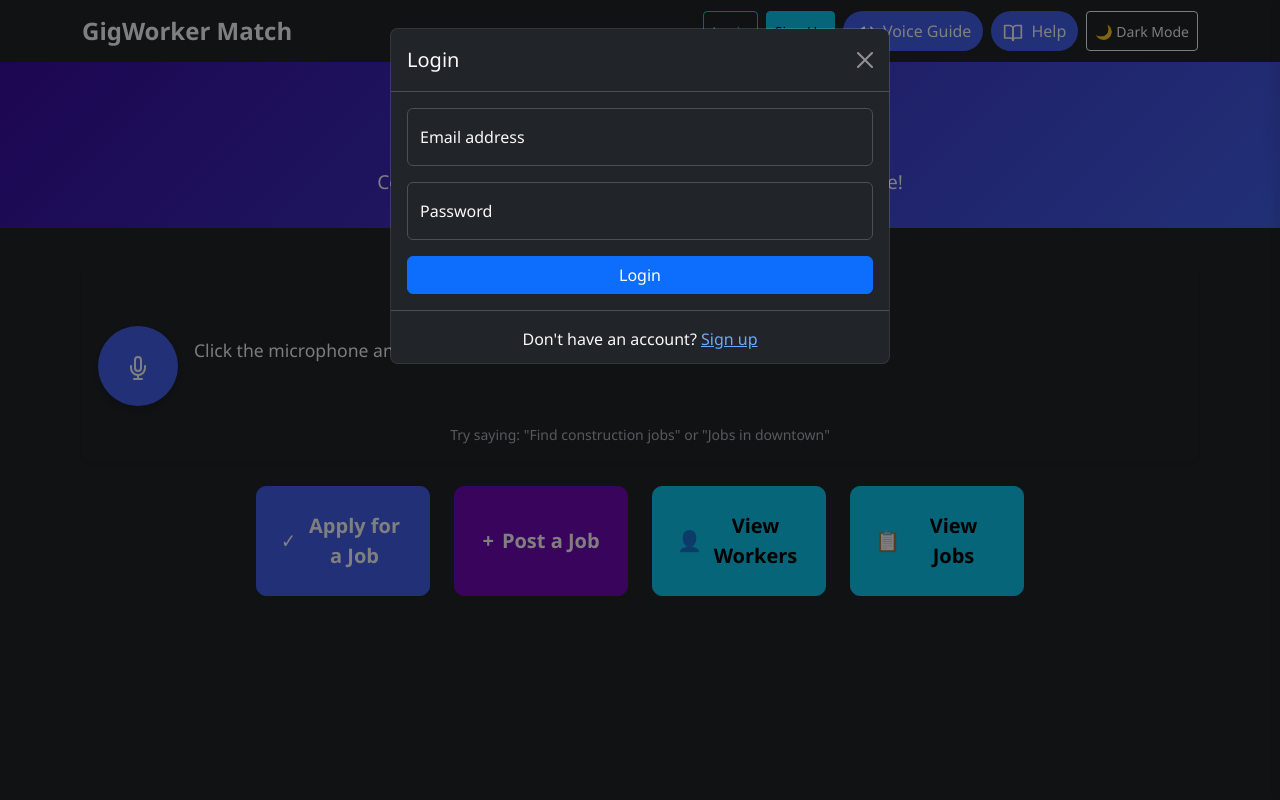
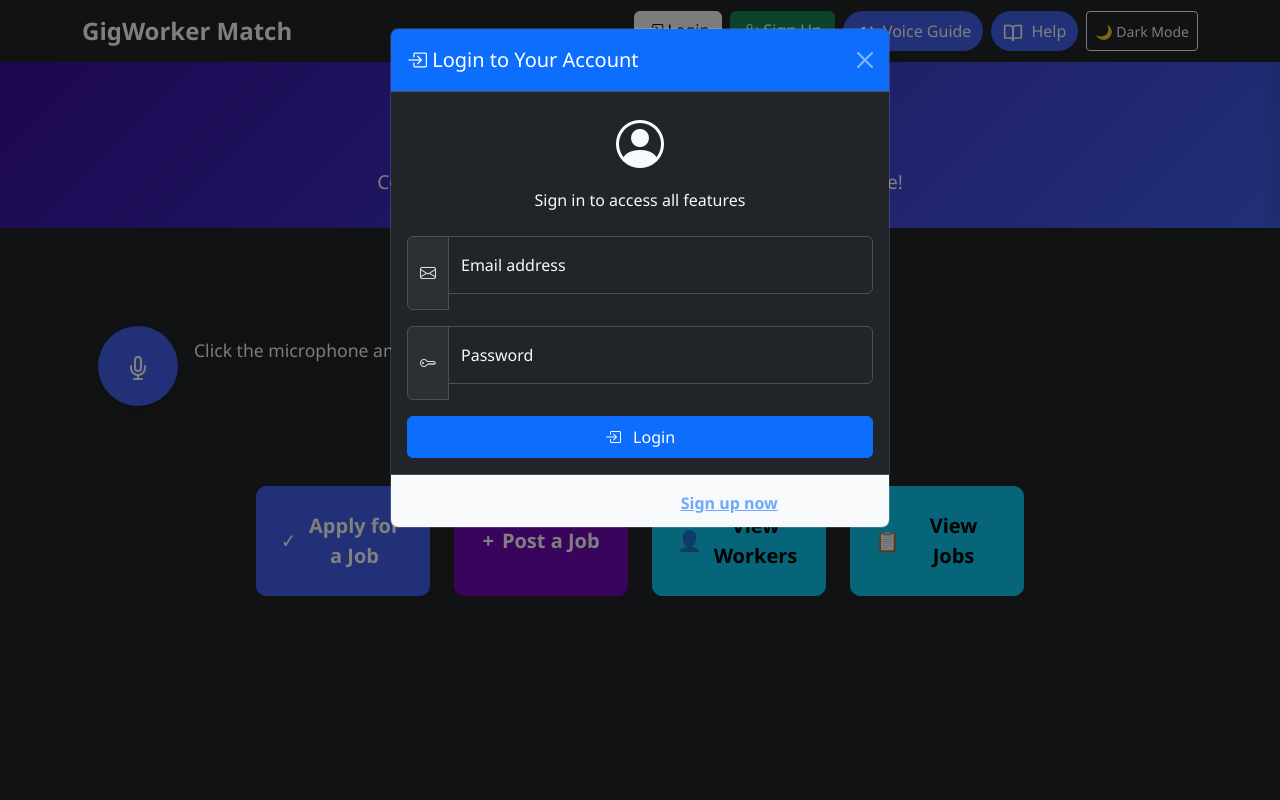
Before and after one commit to himanshugupta825/WorkerNetwork, a Flask app: page / in a window 1280 px wide, after a click on "Login". Run offline with Flask 3, Linux system fonts and the light colour scheme; some libraries are stand-ins or nearby versions.

Commit message:
Enhance user interface with updated profile info and improved login/logout
Updates the UI with Bootstrap icons, enhances profile display, and streamlines the logout process in `app.js` and `index.html`.

Replit-Commit-Author: Agent
Replit-Commit-Session-Id: 85d906ec-ce86-4370-859a-cc7093b12a30
Replit-Commit-Screenshot-Url: https://storage.googleapis.com/screenshot-production-us-central1/193cb362-c733-45a7-8c6d-dc06cdbf1a61/04948eca-eee7-4d37-b0f7-a02f4045ce11.jpg

```diff
--- a/templates/index.html
+++ b/templates/index.html
@@ -6,6 +6,8 @@
   <title>GigWorker Match</title>
   <!-- Bootstrap CSS with theme support -->
   <link href="https://cdn.jsdelivr.net/npm/bootstrap@5.3.0-alpha1/dist/css/bootstrap.min.css" rel="stylesheet">
+  <!-- Bootstrap Icons -->
+  <link rel="stylesheet" href="https://cdn.jsdelivr.net/npm/bootstrap-icons@1.10.3/font/bootstrap-icons.css">
   <!-- Custom CSS -->
   <link rel="stylesheet" href="{{ url_for('static', filename='styles.css') }}">
 </head>
@@ -17,20 +19,20 @@
       <div class="ms-auto d-flex gap-2">
         <!-- Auth buttons (shown when logged out) -->
         <div id="auth-buttons" class="d-flex gap-2">
-          <button id="login-btn" class="btn btn-outline-info btn-sm" data-bs-toggle="modal" data-bs-target="#loginModal">
-            Login
-          </button>
-          <button id="register-btn" class="btn btn-info btn-sm" data-bs-toggle="modal" data-bs-target="#registerModal">
-            Sign Up
-          </button>
+          <a id="login-btn" class="btn btn-light" data-bs-toggle="modal" data-bs-target="#loginModal">
+            <i class="bi bi-box-arrow-in-right"></i> Login
+          </a>
+          <a id="register-btn" class="btn btn-success" data-bs-toggle="modal" data-bs-target="#registerModal">
+            <i class="bi bi-person-plus"></i> Sign Up
+          </a>
         </div>
 
         <!-- User info (shown when logged in) -->
         <div id="user-info" class="d-none d-flex gap-2 align-items-center">
-          <span id="username-display" class="text-light me-2"></span>
+          <span id="username-display" class="text-light me-2 fw-bold"></span>
           <div class="dropdown">
-            <button class="btn btn-outline-light btn-sm dropdown-toggle" type="button" id="userDropdown" data-bs-toggle="dropdown" aria-expanded="false">
-              <span id="user-icon">👤</span>
+            <button class="btn btn-light dropdown-toggle" type="button" id="userDropdown" data-bs-toggle="dropdown" aria-expanded="false">
+              <i class="bi bi-person-circle"></i>
             </button>
             <ul class="dropdown-menu dropdown-menu-end" aria-labelledby="userDropdown">
               <li><a class="dropdown-item" id="profile-link" href="#">My Profile</a></li>
@@ -313,28 +315,40 @@
   <div class="modal fade" id="loginModal" tabindex="-1" aria-labelledby="loginModalLabel" aria-hidden="true">
     <div class="modal-dialog">
       <div class="modal-content">
-        <div class="modal-header">
-          <h5 class="modal-title" id="loginModalLabel">Login</h5>
-          <button type="button" class="btn-close" data-bs-dismiss="modal" aria-label="Close"></button>
+        <div class="modal-header bg-primary text-white">
+          <h5 class="modal-title" id="loginModalLabel"><i class="bi bi-box-arrow-in-right"></i> Login to Your Account</h5>
+          <button type="button" class="btn-close btn-close-white" data-bs-dismiss="modal" aria-label="Close"></button>
         </div>
         <div class="modal-body">
+          <div class="text-center mb-4">
+            <i class="bi bi-person-circle" style="font-size: 3rem;"></i>
+            <p class="mt-2">Sign in to access all features</p>
+          </div>
           <form id="login-form">
-            <div class="form-floating mb-3">
+            <div class="input-group mb-3">
+              <span class="input-group-text"><i class="bi bi-envelope"></i></span>
+              <div class="form-floating">
                 <input type="email" class="form-control" id="login-email" placeholder="name@example.com" required>
                 <label for="login-email">Email address</label>
               </div>
-            <div class="form-floating mb-3">
+            </div>
+            <div class="input-group mb-3">
+              <span class="input-group-text"><i class="bi bi-key"></i></span>
+              <div class="form-floating">
                 <input type="password" class="form-control" id="login-password" placeholder="Password" required>
                 <label for="login-password">Password</label>
               </div>
+            </div>
             <div class="alert alert-danger d-none" id="login-error"></div>
-            <button type="submit" class="btn btn-primary w-100">Login</button>
+            <button type="submit" class="btn btn-primary w-100 py-2">
+              <i class="bi bi-box-arrow-in-right me-2"></i> Login
+            </button>
           </form>
         </div>
-        <div class="modal-footer">
+        <div class="modal-footer bg-light">
           <p class="w-100 text-center mb-0">
             Don't have an account?
-            <a href="#" data-bs-toggle="modal" data-bs-target="#registerModal" data-bs-dismiss="modal">Sign up</a>
+            <a href="#" data-bs-toggle="modal" data-bs-target="#registerModal" data-bs-dismiss="modal" class="fw-bold">Sign up now</a>
           </p>
         </div>
       </div>
@@ -345,57 +359,79 @@
   <div class="modal fade" id="registerModal" tabindex="-1" aria-labelledby="registerModalLabel" aria-hidden="true">
     <div class="modal-dialog">
       <div class="modal-content">
-        <div class="modal-header">
-          <h5 class="modal-title" id="registerModalLabel">Create Account</h5>
-          <button type="button" class="btn-close" data-bs-dismiss="modal" aria-label="Close"></button>
+        <div class="modal-header bg-success text-white">
+          <h5 class="modal-title" id="registerModalLabel"><i class="bi bi-person-plus"></i> Create New Account</h5>
+          <button type="button" class="btn-close btn-close-white" data-bs-dismiss="modal" aria-label="Close"></button>
         </div>
         <div class="modal-body">
+          <div class="text-center mb-4">
+            <i class="bi bi-person-plus-fill" style="font-size: 3rem;"></i>
+            <p class="mt-2">Join GigWorker Match today</p>
+          </div>
           <form id="register-form">
-            <div class="form-floating mb-3">
+            <div class="input-group mb-3">
+              <span class="input-group-text"><i class="bi bi-person"></i></span>
+              <div class="form-floating">
                 <input type="text" class="form-control" id="register-username" placeholder="Username" required>
                 <label for="register-username">Username</label>
               </div>
-            <div class="form-floating mb-3">
+            </div>
+            <div class="input-group mb-3">
+              <span class="input-group-text"><i class="bi bi-envelope"></i></span>
+              <div class="form-floating">
                 <input type="email" class="form-control" id="register-email" placeholder="name@example.com" required>
                 <label for="register-email">Email address</label>
               </div>
-            <div class="form-floating mb-3">
+            </div>
+            <div class="input-group mb-3">
+              <span class="input-group-text"><i class="bi bi-lock"></i></span>
+              <div class="form-floating">
                 <input type="password" class="form-control" id="register-password" placeholder="Password" required>
                 <label for="register-password">Password</label>
               </div>
-            <div class="form-floating mb-3">
+            </div>
+            <div class="input-group mb-3">
+              <span class="input-group-text"><i class="bi bi-lock-fill"></i></span>
+              <div class="form-floating">
                 <input type="password" class="form-control" id="register-confirm-password" placeholder="Confirm Password" required>
                 <label for="register-confirm-password">Confirm Password</label>
               </div>
-            <div class="mb-3">
-              <label class="form-label">I want to:</label>
-              <div class="form-check">
+            </div>
+            <div class="card mb-3">
+              <div class="card-header bg-primary bg-opacity-25">
+                <i class="bi bi-person-badge me-2"></i> Account Type
+              </div>
+              <div class="card-body">
+                <div class="form-check mb-2">
                   <input class="form-check-input" type="radio" name="user-type" id="register-type-worker" value="worker">
                   <label class="form-check-label" for="register-type-worker">
-                  Apply for jobs (Worker)
+                    <i class="bi bi-person-badge me-1"></i> Worker - Apply for jobs
                   </label>
                 </div>
-              <div class="form-check">
+                <div class="form-check mb-2">
                   <input class="form-check-input" type="radio" name="user-type" id="register-type-employer" value="employer">
                   <label class="form-check-label" for="register-type-employer">
-                  Post jobs (Employer)
+                    <i class="bi bi-building me-1"></i> Employer - Post jobs
                   </label>
                 </div>
                 <div class="form-check">
                   <input class="form-check-input" type="radio" name="user-type" id="register-type-both" value="both" checked>
                   <label class="form-check-label" for="register-type-both">
-                  Both apply for and post jobs
+                    <i class="bi bi-people me-1"></i> Both - Post and apply for jobs
                   </label>
                 </div>
               </div>
+            </div>
             <div class="alert alert-danger d-none" id="register-error"></div>
-            <button type="submit" class="btn btn-primary w-100">Create Account</button>
+            <button type="submit" class="btn btn-success w-100 py-2">
+              <i class="bi bi-person-plus me-2"></i> Create Account
+            </button>
           </form>
         </div>
-        <div class="modal-footer">
+        <div class="modal-footer bg-light">
           <p class="w-100 text-center mb-0">
             Already have an account?
-            <a href="#" data-bs-toggle="modal" data-bs-target="#loginModal" data-bs-dismiss="modal">Login</a>
+            <a href="#" data-bs-toggle="modal" data-bs-target="#loginModal" data-bs-dismiss="modal" class="fw-bold">Login here</a>
           </p>
         </div>
       </div>
@@ -406,17 +442,64 @@
   <div class="modal fade" id="profileModal" tabindex="-1" aria-labelledby="profileModalLabel" aria-hidden="true">
     <div class="modal-dialog">
       <div class="modal-content">
-        <div class="modal-header">
-          <h5 class="modal-title" id="profileModalLabel">My Profile</h5>
-          <button type="button" class="btn-close" data-bs-dismiss="modal" aria-label="Close"></button>
+        <div class="modal-header bg-info text-white">
+          <h5 class="modal-title" id="profileModalLabel"><i class="bi bi-person-circle"></i> My Profile</h5>
+          <button type="button" class="btn-close btn-close-white" data-bs-dismiss="modal" aria-label="Close"></button>
         </div>
         <div class="modal-body">
-          <div id="profile-details">
-            <p><strong>Username:</strong> <span id="profile-username"></span></p>
-            <p><strong>Email:</strong> <span id="profile-email"></span></p>
-            <p><strong>Account Type:</strong> <span id="profile-type"></span></p>
-            <p><strong>Member Since:</strong> <span id="profile-created"></span></p>
+          <div class="text-center mb-4">
+            <div class="profile-avatar">
+              <i class="bi bi-person-circle" style="font-size: 5rem;"></i>
             </div>
+            <h4 class="mt-2 mb-0" id="profile-username-header"></h4>
+            <p class="text-muted" id="profile-type-header"></p>
+          </div>
+          <div class="card" id="profile-details">
+            <ul class="list-group list-group-flush">
+              <li class="list-group-item">
+                <div class="d-flex justify-content-between">
+                  <div>
+                    <i class="bi bi-person me-2 text-primary"></i>
+                    <strong>Username</strong>
+                  </div>
+                  <span id="profile-username"></span>
+                </div>
+              </li>
+              <li class="list-group-item">
+                <div class="d-flex justify-content-between">
+                  <div>
+                    <i class="bi bi-envelope me-2 text-primary"></i>
+                    <strong>Email</strong>
+                  </div>
+                  <span id="profile-email"></span>
+                </div>
+              </li>
+              <li class="list-group-item">
+                <div class="d-flex justify-content-between">
+                  <div>
+                    <i class="bi bi-person-badge me-2 text-primary"></i>
+                    <strong>Account Type</strong>
+                  </div>
+                  <span id="profile-type"></span>
+                </div>
+              </li>
+              <li class="list-group-item">
+                <div class="d-flex justify-content-between">
+                  <div>
+                    <i class="bi bi-calendar-date me-2 text-primary"></i>
+                    <strong>Member Since</strong>
+                  </div>
+                  <span id="profile-created"></span>
+                </div>
+              </li>
+            </ul>
+          </div>
+        </div>
+        <div class="modal-footer">
+          <button type="button" class="btn btn-outline-danger" id="logout-btn">
+            <i class="bi bi-box-arrow-right me-2"></i> Logout
+          </button>
+          <button type="button" class="btn btn-secondary" data-bs-dismiss="modal">Close</button>
         </div>
       </div>
     </div>
```
Also changed, not shown: static/app.js (+45 -0 lines). Lines whose indentation alone changed are shown as unchanged.
